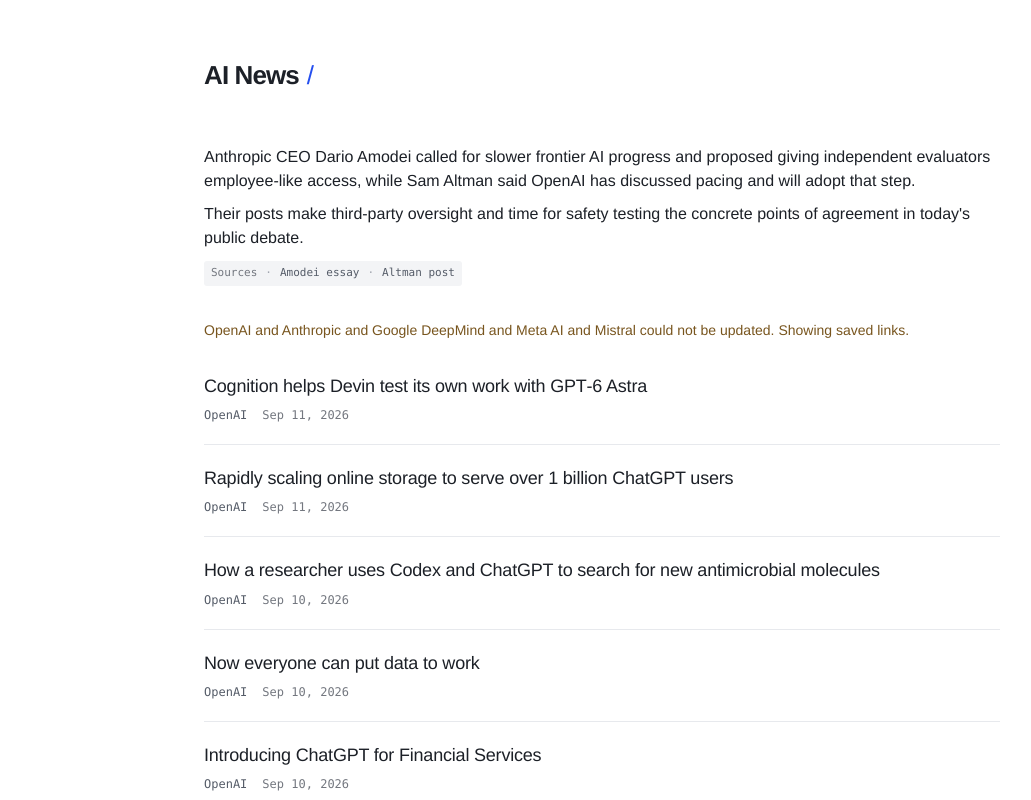
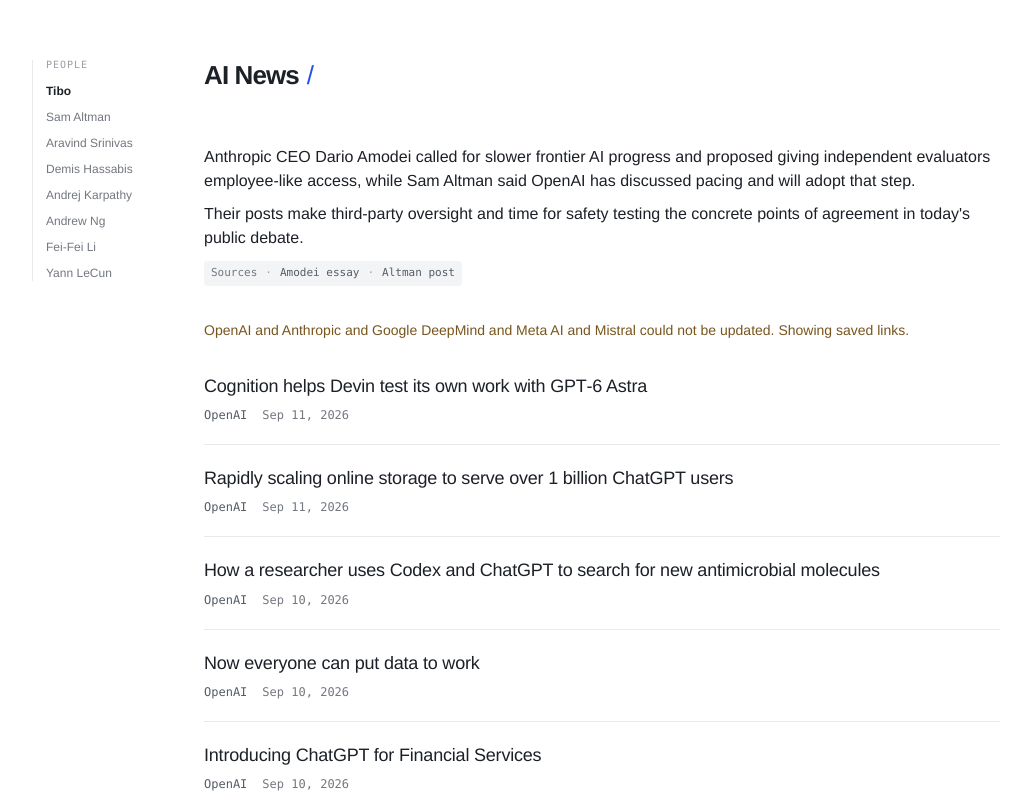
Before and after one commit to Grammercy/ai-news-stream, a Next.js app: page / in a window 1280 px wide. Shown: the top 800 px of the page, without its empty margins (38-1069 px from the left). Built offline with nearby package versions, Linux system fonts and the light colour scheme; no server answers.

Commit message:
Add AI people sidebar

```diff
--- a/app/globals.css
+++ b/app/globals.css
@@ -2,11 +2,19 @@
 :root { --background: #fff; --foreground: #1c2027; --primary: #254fef; --border: #e7e9ed; }
 @theme inline { --color-background: var(--background); --color-foreground: var(--foreground); --color-primary: var(--primary); }
 * { box-sizing: border-box; }
+.sr-only { position: absolute; width: 1px; height: 1px; padding: 0; margin: -1px; overflow: hidden; clip: rect(0, 0, 0, 0); white-space: nowrap; border: 0; }
 body { margin: 0; background: var(--background); color: var(--foreground); font-family: "Helvetica Neue", Helvetica, sans-serif; -webkit-font-smoothing: antialiased; }
 main { max-width: 860px; margin: 0 auto; padding: 56px 32px 100px; }
 header { padding-bottom: 26px; }
 h1 { font-size: 26px; font-weight: 650; letter-spacing: -.9px; margin: 0; }
 h1 span { color: var(--primary); margin-left: 8px; font-weight: 400; }
+.people-rail { position: fixed; top: 60px; left: max(24px, calc(50% - 570px)); width: 116px; padding-left: 13px; border-left: 1px solid var(--border); }
+.people-label { display: block; margin-bottom: 14px; font-family: "SFMono-Regular", Consolas, "Liberation Mono", monospace; font-size: 10px; line-height: 1; color: #9a9ea6; letter-spacing: .1em; text-transform: uppercase; }
+.people-rail nav { display: flex; flex-direction: column; align-items: flex-start; gap: 11px; }
+.people-rail a { color: #73777f; font-size: 12px; line-height: 1.25; text-decoration: none; }
+.people-rail a:first-child { color: var(--foreground); font-weight: 600; }
+.people-rail a:hover { color: var(--primary); }
+.people-rail a:focus-visible { outline: 2px solid var(--primary); outline-offset: 3px; }
 ul { list-style: none; margin: 0; padding: 0; }
 .daily-brief { padding: 24px 0 21px; }
 .daily-copy p { margin: 0 0 9px; }
@@ -28,4 +36,5 @@ time { color: #73777f; }
 .article-link { width: fit-content; color: var(--primary); font-size: 15px; font-weight: 600; text-decoration: none; }
 .article-link:hover { text-decoration: underline; text-underline-offset: 4px; }
 .notice { font-size: 14px; line-height: 1.6; color: #78551e; padding: 12px 0; }
+@media (max-width: 1180px) { .people-rail { position: static; width: auto; margin-bottom: 16px; padding: 0 0 16px; border-left: 0; border-bottom: 1px solid var(--border); } .people-label { margin-bottom: 10px; } .people-rail nav { flex-direction: row; gap: 8px 16px; overflow-x: auto; scrollbar-width: none; } .people-rail nav::-webkit-scrollbar { display: none; } .people-rail a { flex: 0 0 auto; } }
 @media (max-width: 600px) { main { padding: 32px 22px 64px; } header { padding-bottom: 21px; } .daily-brief { padding: 20px 0 17px; } .news-row { padding: 18px 0; } .headline { font-size: 17px; } .news-card { padding: 25px 22px; } .news-card [data-slot="dialog-title"] { font-size: 21px; } }
--- a/app/stream.tsx
+++ b/app/stream.tsx
@@ -9,6 +9,18 @@ import {
   DialogTitle,
   DialogTrigger,
 } from "@/components/ui/dialog";
+
+const aiPeople = [
+  { name: "Tibo", handle: "thsottiaux" },
+  { name: "Sam Altman", handle: "sama" },
+  { name: "Aravind Srinivas", handle: "AravSrinivas" },
+  { name: "Demis Hassabis", handle: "demishassabis" },
+  { name: "Andrej Karpathy", handle: "karpathy" },
+  { name: "Andrew Ng", handle: "AndrewYNg" },
+  { name: "Fei-Fei Li", handle: "drfeifei" },
+  { name: "Yann LeCun", handle: "ylecun" },
+];
+
 export default function Stream({ initial, dailySummary, dailySources }: {initial: Feed; dailySummary: string[]; dailySources: DailySource[]}) {
   const [feed, setFeed] = useState(initial);
   const [offline, setOffline] = useState(false);
@@ -28,6 +40,14 @@ export default function Stream({ initial, dailySummary, dailySources }: {initial
   }, []);
   return <main>
     <header><h1>AI News<span aria-hidden="true">/</span></h1></header>
+    <aside className="people-rail" aria-label="AI people on Twitter">
+      <span className="people-label">People</span>
+      <nav>
+        {aiPeople.map(person => <a key={person.handle} href={`https://x.com/${person.handle}`} target="_blank" rel="noopener noreferrer">
+          {person.name}<span className="sr-only"> on Twitter</span>
+        </a>)}
+      </nav>
+    </aside>
     <section className="daily-brief" aria-label="Daily news summary">
       <div className="daily-copy">{dailySummary.slice(0, 2).map((sentence, index) => <p key={index}>{sentence}</p>)}</div>
       {dailySources.length > 0 && <div className="brief-sources" aria-label="Sources for the daily news summary">
```
